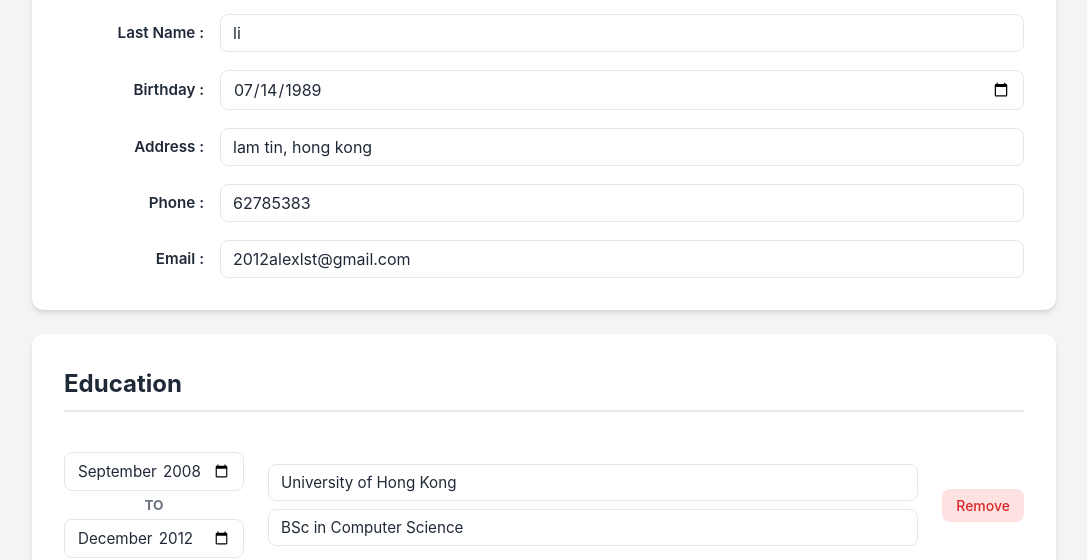
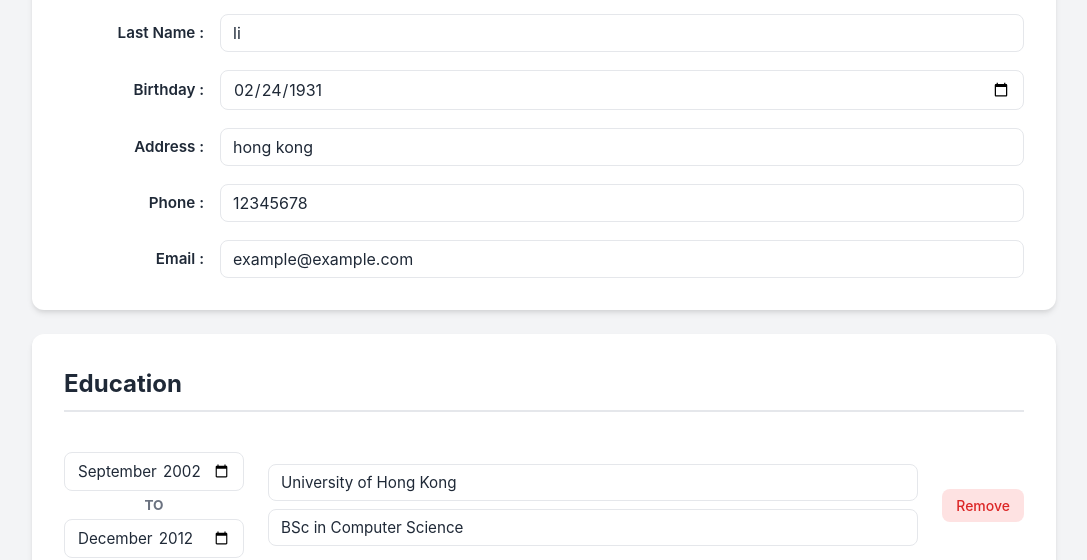
Before and after one commit to AlexLi1989/TOP-react-cv-application, a React (Vite) app: page / in a window 1280 px wide. Shown: the part 264-824 px from the top of the page, without its empty margins (96-1183 px from the left). Built offline with nearby package versions, Linux system fonts and the light colour scheme.

Commit message:
changed mock data

```diff
--- a/src/App.jsx
+++ b/src/App.jsx
@@ -8,17 +8,17 @@ export default function App() {
     general: {
       firstName: "alex",
       lastName: "li",
-      birthday: "1989-07-14",
-      address: "lam tin, hong kong",
-      phone: "62785383",
-      email: "2012alexlst@gmail.com",
+      birthday: "1931-02-24",
+      address: "hong kong",
+      phone: "12345678",
+      email: "example@example.com",
     },
     education: [
       {
         id: "mock-edu-1",
         title: "BSc in Computer Science",
         institution: "University of Hong Kong",
-        startYear: "2008-09",
+        startYear: "2002-09",
         endYear: "2012-12",
       },
     ],
```
